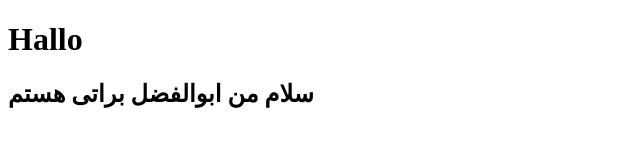
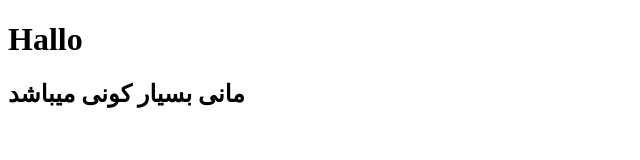
Before and after one commit to AbolfazlBarati7114/new-project, a plain HTML site: page index.html in a window 1280 px wide. Shown: the whole page, without its empty margins (0-640 px from the left). Drawn offline with Linux system fonts and the light colour scheme.

Commit message:
Update index.html
mani kooni

```diff
--- a/index.html
+++ b/index.html
@@ -12,6 +12,6 @@
         Hallo
     </h1>
     <h2>
-        سلام من ابوالفضل براتی هستم
+        مانی بسیار کونی میباشد
     </h2>
 </body>
```
